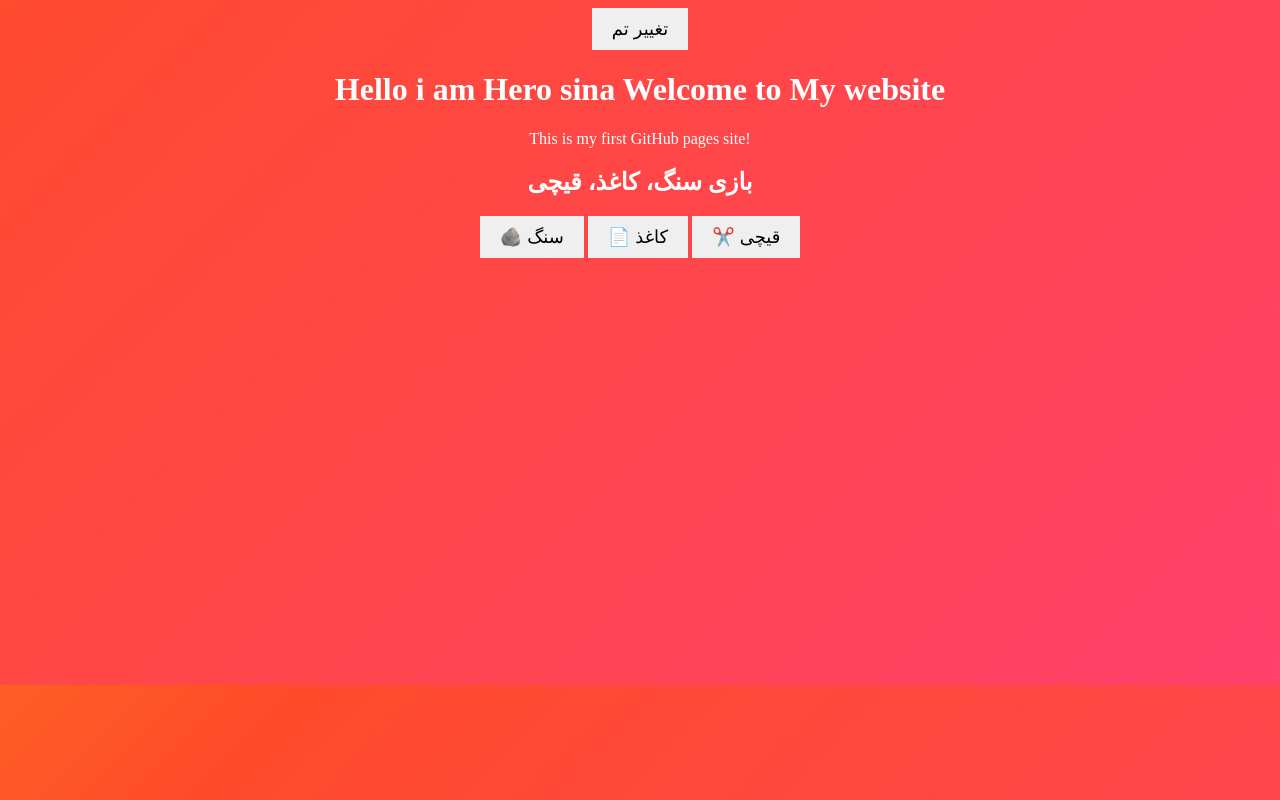
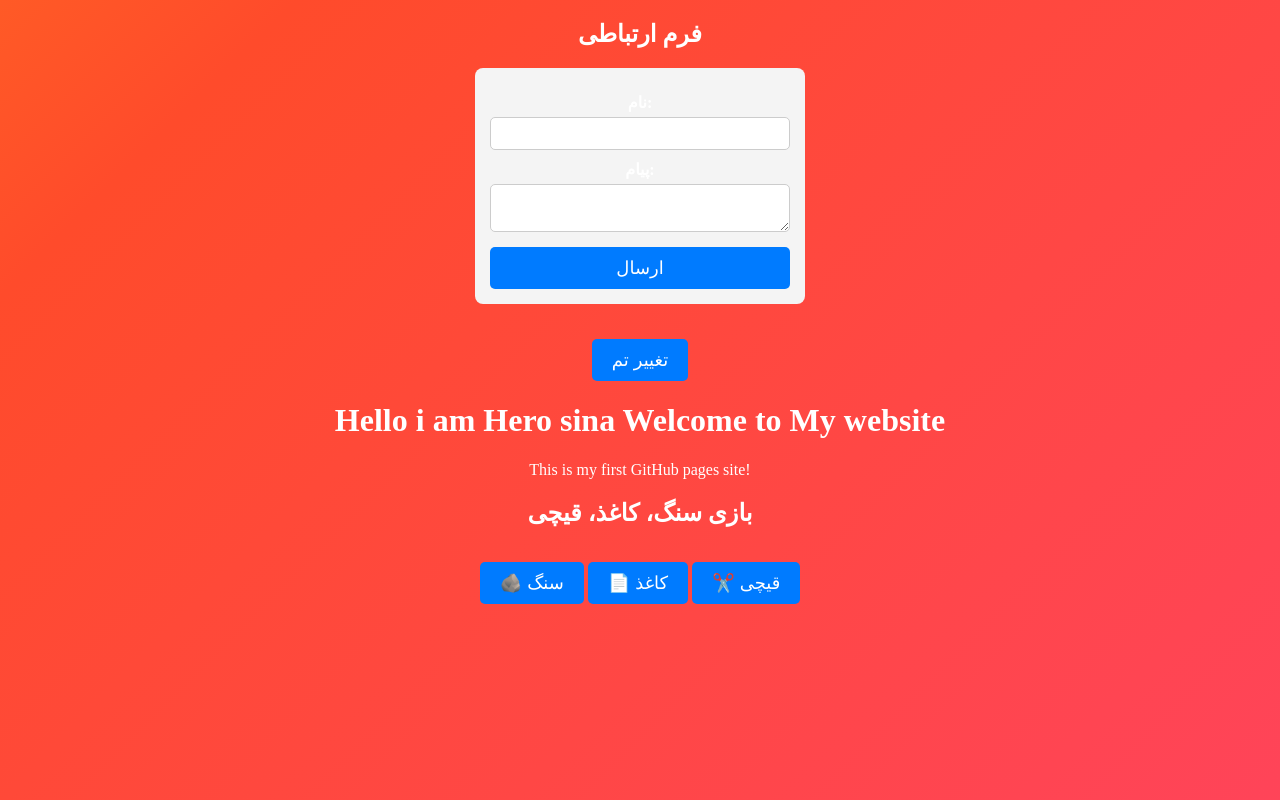
Before and after one commit to sinakakarashi/public, a plain HTML site: page index.html in a window 1280 px wide. Drawn offline with Linux system fonts and the light colour scheme.

Commit message:
Update index.html

```diff
--- a/index.html
+++ b/index.html
@@ -28,10 +28,43 @@
   <meta name="viewport" content="width=device-width, initial-scale=1.0">
   <title>My Website</title>
 </head>
-     <meta charset="UTF-8>
-     <meta name="viewport" content="width=device-width, initial-scale=1.0">
-     <title>My Website</title>
      <style>
+
+      form {
+    display: flex;
+    flex-direction: column;
+    max-width: 300px;
+    margin: 20px auto;
+    padding: 15px;
+    background: #f4f4f4;
+    border-radius: 8px;
+}
+
+label {
+    margin-top: 10px;
+    font-weight: bold;
+}
+
+input, textarea {
+    padding: 8px;
+    margin-top: 5px;
+    border: 1px solid #ccc;
+    border-radius: 5px;
+}
+
+button {
+    margin-top: 15px;
+    padding: 10px;
+    background: #007BFF;
+    color: white;
+    border: none;
+    border-radius: 5px;
+    cursor: pointer;
+}
+
+button:hover {
+    background: #0056b3;
+}
         body {
             background: linear-gradient(-45deg, #ff416c, #ff4b2b, #ffcc00, #ff6a00);
             background-size: 400% 400%;
@@ -78,6 +111,18 @@
     </style>
 </head>
 <body>
+  <h2>فرم ارتباطی</h2>
+<form id="contactForm">
+    <label for="name">نام:</label>
+    <input type="text" id="name" required>
+
+    <label for="message">پیام:</label>
+    <textarea id="message" required></textarea>
+
+    <button type="submit">ارسال</button>
+</form>
+
+<p id="responseMessage"></p>
     <button id="theme-toggle">تغییر تم</button>
     <h1>Hello i am Hero sina Welcome to My website</h1>
     <p>This is my first GitHub pages site!</p>
```
